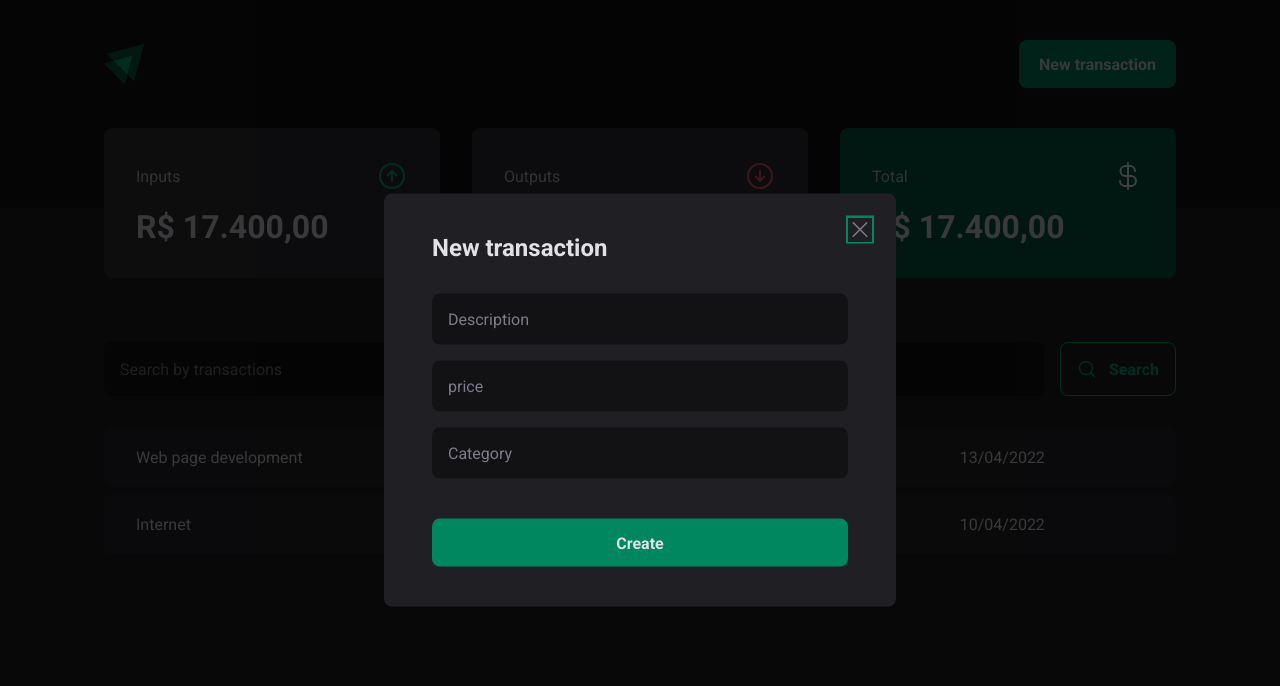
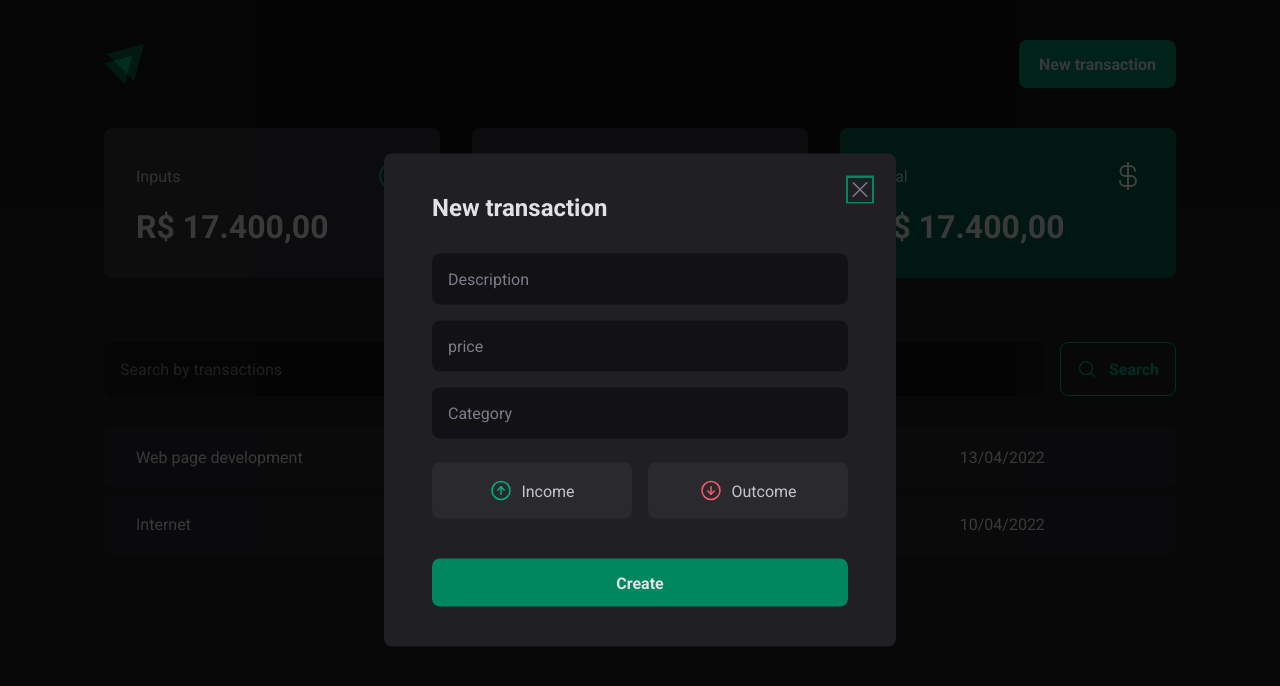
Before and after one commit to edsonjrgarcia/Expense-control, a React (Vite) app in the folder frontend/: page / in a window 1280 px wide. Both pictures are taken after a click on the button "New transaction". Shown: the top 686 px of the page. Built offline with nearby package versions, Linux system fonts and the light colour scheme.

Commit message:
expense-control-modal

```diff
--- a/frontend/index.html
+++ b/frontend/index.html
@@ -6,7 +6,7 @@
     <link rel="preconnect" href="https://fonts.googleapis.com"/>
     <link rel="preconnect" href="https://fonts.gstatic.com" crossorigin/>
 
-    <meta name="viewport" content="width=device-width, initial-scale=1.0" />
+    <meta name="viewport" content="width=device-width, initial-scale=1.0"/>
 
     <link href="https://fonts.googleapis.com/css2?family=Roboto:ital,wght@0,100;0,300;0,400;0,500;0,700;0,900;1,100;1,300;1,400;1,500;1,700;1,900&display=swap" rel="stylesheet"/>
 
--- a/frontend/package.json
+++ b/frontend/package.json
@@ -11,8 +11,10 @@
   },
   "dependencies": {
     "@radix-ui/react-dialog": "^1.0.4",
+    "@radix-ui/react-radio-group": "^1.1.3",
     "phosphor-react": "^1.4.1",
     "react": "^18.2.0",
+    "react-css-in-js": "^4.0.3",
     "react-dom": "^18.2.0",
     "styled-components": "^5.3.11"
   },
--- a/frontend/src/components/NewTransactionModal/index.tsx
+++ b/frontend/src/components/NewTransactionModal/index.tsx
@@ -1,6 +1,6 @@
 import * as Dialog from '@radix-ui/react-dialog';
-import { CloseButton, Content, Overlay } from './styles';
-import { X } from 'phosphor-react';
+import { CloseButton, Content, Overlay, TransactionType, TransactionTypeButton } from './styles';
+import { ArrowCircleDown, ArrowCircleUp, X } from 'phosphor-react';
 
 export function NewTransactionModal() {
     return (
@@ -17,6 +17,17 @@
                     <input type="number" placeholder='price' required />
                     <input type="text" placeholder='Category' required />
 
+                    <TransactionType>
+                        <TransactionTypeButton variant='income' value='income'>
+                            <ArrowCircleUp size={24} />
+                            Income
+                        </TransactionTypeButton>
+                        <TransactionTypeButton variant='outcome' value='outcome'>
+                            <ArrowCircleDown size={24} />
+                            Outcome
+                        </TransactionTypeButton>
+                    </TransactionType>
+
                     <button type='submit'>
                         Create
                     </button>
--- a/frontend/src/components/NewTransactionModal/styles.ts
+++ b/frontend/src/components/NewTransactionModal/styles.ts
@@ -1,5 +1,11 @@
 import styled from "styled-components";
 import * as Dialog from '@radix-ui/react-dialog';
+import * as RadioGroup from '@radix-ui/react-radio-group';
+
+
+interface TransactionTypeButtonProps {
+    variant: 'income' | 'outcome';
+}
 
 export const Overlay = styled(Dialog.Overlay)`
     position: fixed;
@@ -60,6 +66,46 @@
     }
 `;
 
+
+export const TransactionType = styled(RadioGroup.Root)`
+    display: grid;
+    grid-template-columns: repeat(2, 1fr);
+    gap: 1rem;
+    margin-top: .5rem;
+`;
+
+export const TransactionTypeButton = styled(RadioGroup.Item)<TransactionTypeButtonProps>`
+    background-color: ${props => props.theme['gray-700']};
+    color: ${props => props.theme['gray-300']};
+    padding: 1rem;
+    gap: .5rem;
+    border: 0;
+    border-radius: 8px;
+    display: flex;
+    align-items: center;
+    justify-content: center;
+    cursor: pointer;
+
+    svg {
+        color: ${props => props.variant == 'income' ? props.theme['green-300'] : props.theme['red-300']};
+    }
+
+    &[data-state='unchecked']:hover {
+        background-color: ${props => props.theme['gray-600']};
+        trasition: background-color .2s;
+    }
+
+    &[data-state='checked'] {
+        background-color: ${props => props.variant == 'income' ? props.theme['green-500'] : props.theme['red-500']};
+        color: ${props => props.theme['gray-100']};
+
+        svg {
+            color: ${props => props.variant == 'income' ? props.theme['gray-100'] : props.theme['gray-100']};
+        }
+    }
+`;
+
+
 export const CloseButton = styled(Dialog.Close)`
     position: absolute;
     top: 1.5rem;
```
Also changed, not shown: 1 other file (tests, documents, lock files or other folders).
